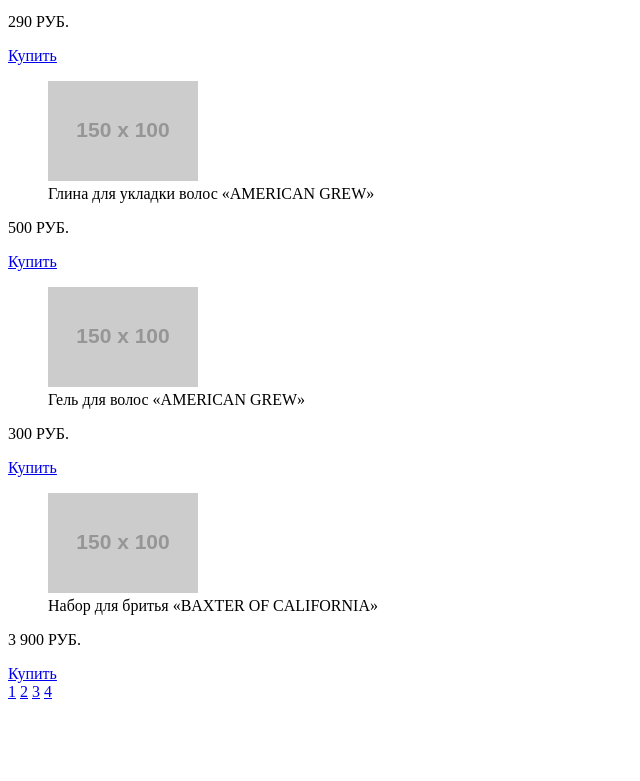
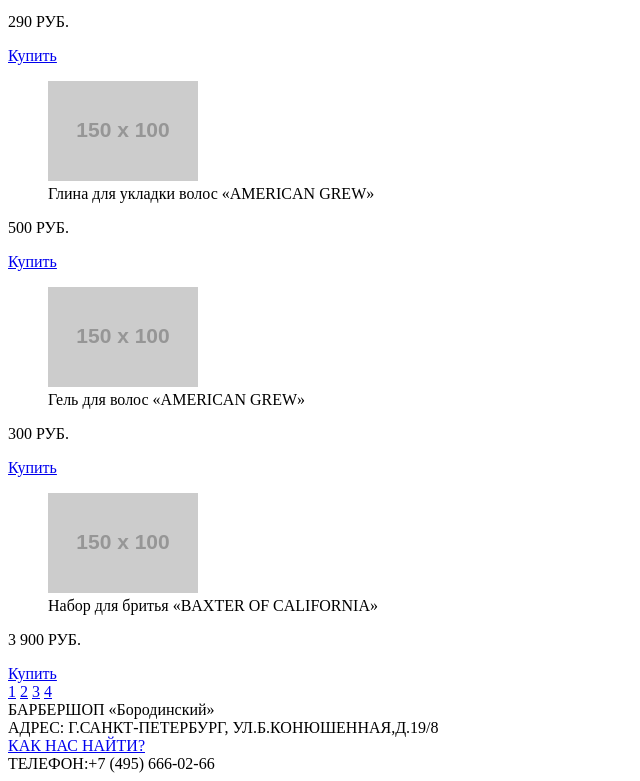
Before and after one commit to VVladim/191011-barbershop, a plain HTML site: page catalog.html in a window 1280 px wide. Shown: the part 1013-1794 px from the top of the page, without its empty margins (0-640 px from the left). Before the commit the page ends 1722 px from the top, so only its background shows below. Drawn offline with Linux system fonts and the light colour scheme; placeholder pictures from the web are drawn by us.

Commit message:
Контакты записал

```diff
--- a/catalog.html
+++ b/catalog.html
@@ -213,7 +213,25 @@
             <a href="#">4</a>
         </div>
       </div>
+      <footer>
+        <div class="container">
+          <div class="contacts">
+            <div class="title">БАРБЕРШОП «Бородинский»</div>
+            <div class="item">
+            АДРЕС: Г.САНКТ-ПЕТЕРБУРГ, УЛ.Б.КОНЮШЕННАЯ,Д.19/8
+            </div>
+            <div class="item">
+                <a href="#">
+                  КАК НАС НАЙТИ?
+                </a>
+            </div>
+            <div class="item">
+                ТЕЛЕФОН:+7 (495) 666-02-66
+            </div>
+        </div>
       </div>
+      </footer>
+
 </main>
 </body>
 </html>
```
